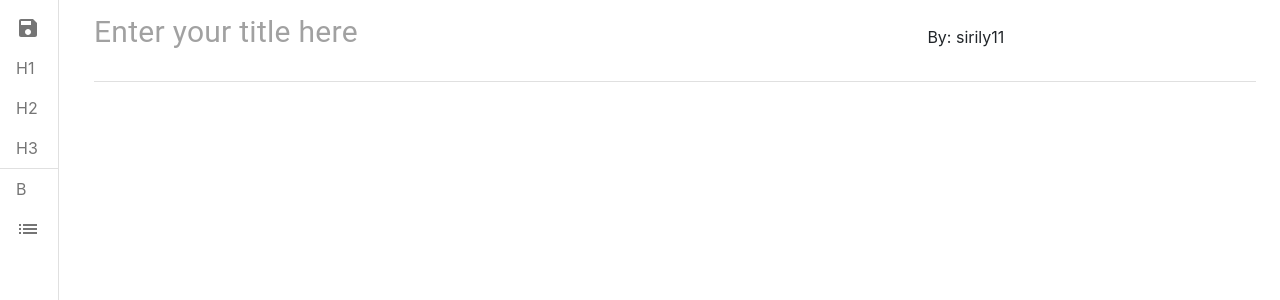
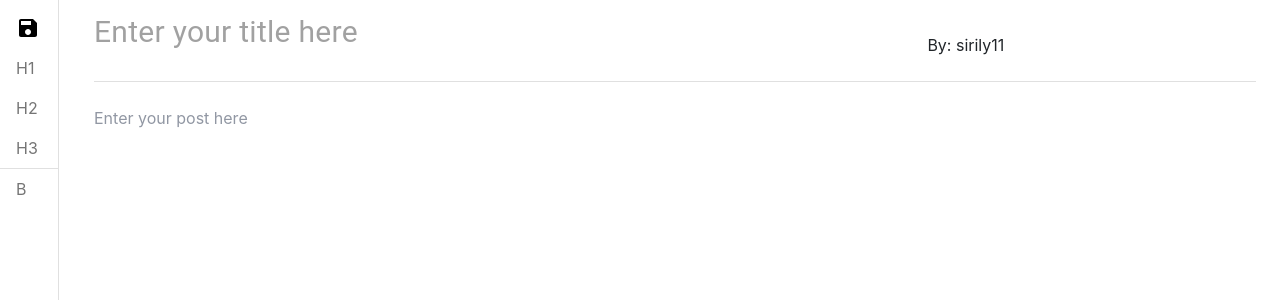
Before and after one commit to sirily11/postEditor, a React (Create React App) app: page /#/home in a window 1280 px wide. Shown: the top 300 px of the page. Built offline with nearby package versions, Linux system fonts and the light colour scheme.

Commit message:
Added style indicator

```diff
--- a/package.json
+++ b/package.json
@@ -5,6 +5,7 @@
   "dependencies": {
     "@material-ui/core": "^4.1.1",
     "@material-ui/icons": "^4.2.0",
+    "@types/draft-js": "^0.10.32",
     "@types/react-redux": "^7.1.0",
     "@types/react-router-dom": "^4.3.4",
     "aws-sdk": "^2.439.0",
--- a/src/App.css
+++ b/src/App.css
@@ -4,6 +4,7 @@
 
 .item-icon {
   margin-right: -30px;
+  color: red;
 }
 
 .title-input-text {
--- a/src/components/editor/EditorPage.tsx
+++ b/src/components/editor/EditorPage.tsx
@@ -4,10 +4,12 @@ import { UserContext } from "../model/userContext";
 import { TextField } from "@material-ui/core";
 import Title from "./Title";
 import MainEditor from "./MainEditor";
+import { EditorContext, MainEditorProvider } from "../model/editorContext";
 
 export default class EditorPage extends Component {
   render() {
     return (
+      <MainEditorProvider>
         <div>
           <SideController />
           <div className="content">
@@ -15,6 +17,7 @@ export default class EditorPage extends Component {
             <MainEditor />
           </div>
         </div>
+      </MainEditorProvider>
     );
   }
 }
--- a/src/components/editor/MainEditor.tsx
+++ b/src/components/editor/MainEditor.tsx
@@ -1,11 +1,29 @@
-import React, { Component } from 'react'
+import React, { Component } from "react";
+import { Editor, EditorState } from "draft-js";
+import "draft-js/dist/Draft.css";
+import { EditorContext } from "../model/editorContext";
+
+interface Props {}
 
 export default class MainEditor extends Component {
-    render() {
-        return (
-            <div>
-
-            </div>
-        )
-    }
+  render() {
+    return (
+      <div className="mx-4 mb-1" style={{}}>
+        <EditorContext.Consumer>
+          {({ editorState, onChange,onFocus, handleKeyCommand }) => (
+            <Editor
+              editorState={editorState}
+              onChange={onChange}
+              onFocus={onFocus}
+              handleKeyCommand={handleKeyCommand}
+              autoCorrect="on"
+              autoCapitalize="on"
+              spellCheck={true}
+              placeholder="Enter your post here"
+            />
+          )}
+        </EditorContext.Consumer>
+      </div>
+    );
+  }
 }
--- a/src/components/editor/SideController.tsx
+++ b/src/components/editor/SideController.tsx
@@ -9,39 +9,7 @@ import {
   Divider
 } from "@material-ui/core";
 import SaveIcon from "@material-ui/icons/Save";
-import ListIcon from "@material-ui/icons/List";
-
-const items = [
-  {
-    text: "Save",
-    icon: <SaveIcon />
-  },
-  {
-    text: "Header 1",
-    icon: <div>H1</div>
-  },
-  {
-    text: "Header 2",
-    icon: <div>H2</div>
-  },
-  {
-    text: "Header 3",
-    icon: <div>H3</div>
-  },
-  {
-    text: "divider",
-    icon: <div />
-  },
-
-  {
-    text: "Bold",
-    icon: <div>B</div>
-  },
-  {
-    text: "List",
-    icon: <ListIcon />
-  }
-];
+import { EditorContext } from "../model/editorContext";
 
 export default class SideController extends Component {
   render() {
@@ -49,19 +17,29 @@ export default class SideController extends Component {
       <div>
         <Drawer variant="permanent" open={true}>
           <List>
-            {items.map(({ text, icon }) => {
-              if (text === "divider") {
-                return <Divider key={text} />;
+            <EditorContext.Consumer>
+              {({actions, selected }) => {
+                return actions.map((action) => {
+                  if (action.text === "Divider") {
+                    return <Divider />;
                   } else {
                     return (
-                  <Tooltip title={text} placement="right" key={text}>
-                    <ListItem button>
-                      <ListItemIcon className="item-icon">{icon}</ListItemIcon>
+                      <Tooltip title={action.text} placement="right">
+                        <ListItem
+                          button={true}
+                          onClick={action.action}
+                          selected={selected === action.text}
+                        >
+                          <ListItemIcon className="item-icon">
+                            {action.icon}
+                          </ListItemIcon>
                         </ListItem>
                       </Tooltip>
                     );
                   }
-            })}
+                });
+              }}
+            </EditorContext.Consumer>
           </List>
         </Drawer>
       </div>
--- a/src/components/editor/Title.tsx
+++ b/src/components/editor/Title.tsx
@@ -7,7 +7,7 @@ export default class Title extends Component {
   render() {
     return (
       <div>
-        <div className="row mx-4 my-2">
+        <div className="row mx-4 my-2 sticky-top">
           <InputBase
             className="title-input-text"
             style={{ fontSize: "30px" }}
@@ -15,9 +15,11 @@ export default class Title extends Component {
           />
 
           <UserContext.Consumer>
-              {({userName})=>{
-                  return <label style={{alignSelf: "flex-end"}}>By: {userName}</label>
-              }}
+            {({ userName }) => {
+              return (
+                <div style={{ alignSelf: "flex-end" }}>By: {userName}</div>
+              );
+            }}
           </UserContext.Consumer>
         </div>
         <Divider className="m-4" />
--- /dev/null
+++ b/src/components/model/editorContext.tsx
@@ -0,0 +1,127 @@
+import { EditorState, RichUtils, Editor, DraftEditorCommand } from "draft-js";
+import React from "react";
+import ListIcon from "@material-ui/icons/List";
+import { ReactComponent as SaveIcon } from "../editor/SaveIcon.svg";
+
+export interface Action {
+  text?: string;
+  icon: JSX.Element;
+  action: any;
+}
+
+interface MainEditorState {
+  editorState: EditorState;
+  handleKeyCommand: any;
+  actions: Action[];
+  onChange: any;
+  onFocus: any;
+  selected: string;
+}
+
+interface MainEditorProps {}
+
+export class MainEditorProvider extends React.Component<
+  MainEditorProps,
+  MainEditorState
+> {
+  constructor(props: MainEditorProps) {
+    super(props);
+    this.state = {
+      selected: "",
+      editorState: EditorState.createEmpty(),
+      actions: this.actions,
+      onChange: this.onChange,
+      onFocus: this.onFocus,
+      handleKeyCommand: this.handleKeyCommand
+    };
+  }
+
+  actions: Action[] = [
+    {
+      text: "Save",
+      icon: <SaveIcon />,
+      action: () => {}
+    },
+    {
+      text: "Header 1",
+      icon: <div>H1</div>,
+      action: () => {}
+    },
+    {
+      text: "Header 2",
+      icon: <div>H2</div>,
+      action: () => {}
+    },
+    {
+      text: "Header 3",
+      icon: <div>H3</div>,
+      action: () => {}
+    },
+    {
+      text: "Divider",
+      icon: <div />,
+      action: () => {}
+    },
+    {
+      text: "Bold",
+      icon: <div>B</div>,
+      action: () => {
+        this.onChange(
+          RichUtils.toggleInlineStyle(this.state.editorState, "BOLD")
+        );
+      }
+    }
+  ];
+
+  onChange = (editorState: EditorState) => {
+    const style = editorState.getCurrentInlineStyle();
+    const isBold = style.has("BOLD");
+    this.setState({ editorState: editorState, selected: isBold ? "Bold" : "" });
+  };
+
+  onFocus = () => {
+    const style = this.state.editorState.getCurrentInlineStyle();
+    const isBold = style.has("BOLD");
+    this.setState({ selected: isBold ? "Bold" : "" });
+  };
+
+  click = (text: string) => {
+    if (this.state.selected === text) {
+      this.setState({ selected: "" });
+    } else {
+      this.setState({ selected: text });
+    }
+  };
+
+  handleKeyCommand(
+    command: DraftEditorCommand,
+    editorState: EditorState
+  ): string {
+    const newState = RichUtils.handleKeyCommand(editorState, command);
+    if (newState) {
+      this.onChange(newState);
+      return "handled";
+    }
+    return "not-handled";
+  }
+
+  render() {
+    return (
+      <EditorContext.Provider value={this.state}>
+        {this.props.children}
+      </EditorContext.Provider>
+    );
+  }
+}
+
+const actions: Action[] = [];
+const handleKeyCommand: any = () => {};
+
+export const EditorContext = React.createContext({
+  editorState: EditorState.createEmpty(),
+  onChange: () => {},
+  handleKeyCommand: handleKeyCommand,
+  onFocus: () => {},
+  actions: actions,
+  selected: ""
+});
```
Also changed, not shown: src/components/editor/draft-js-plugins.d.ts (added, +37 -0 lines), src/components/editor/SaveIcon.svg (added), 1 other file (tests, documents, lock files or other folders). Lines whose indentation alone changed are shown as unchanged.
